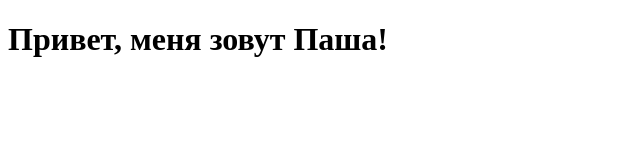
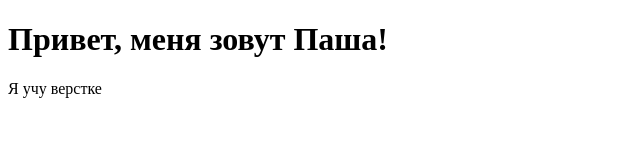
Before and after one commit to loginovastasy/verstkalessons, a plain HTML site: page index.html in a window 1280 px wide. Shown: the whole page, without its empty margins (0-640 px from the left). Drawn offline with Linux system fonts and the light colour scheme.

```diff
--- a/index.html
+++ b/index.html
@@ -10,6 +10,7 @@
 
 <body>
 	<h1>Привет, меня зовут Паша!</h1>
+	<p>Я учу верстке</p>
 </body>
 
 </html>
```
